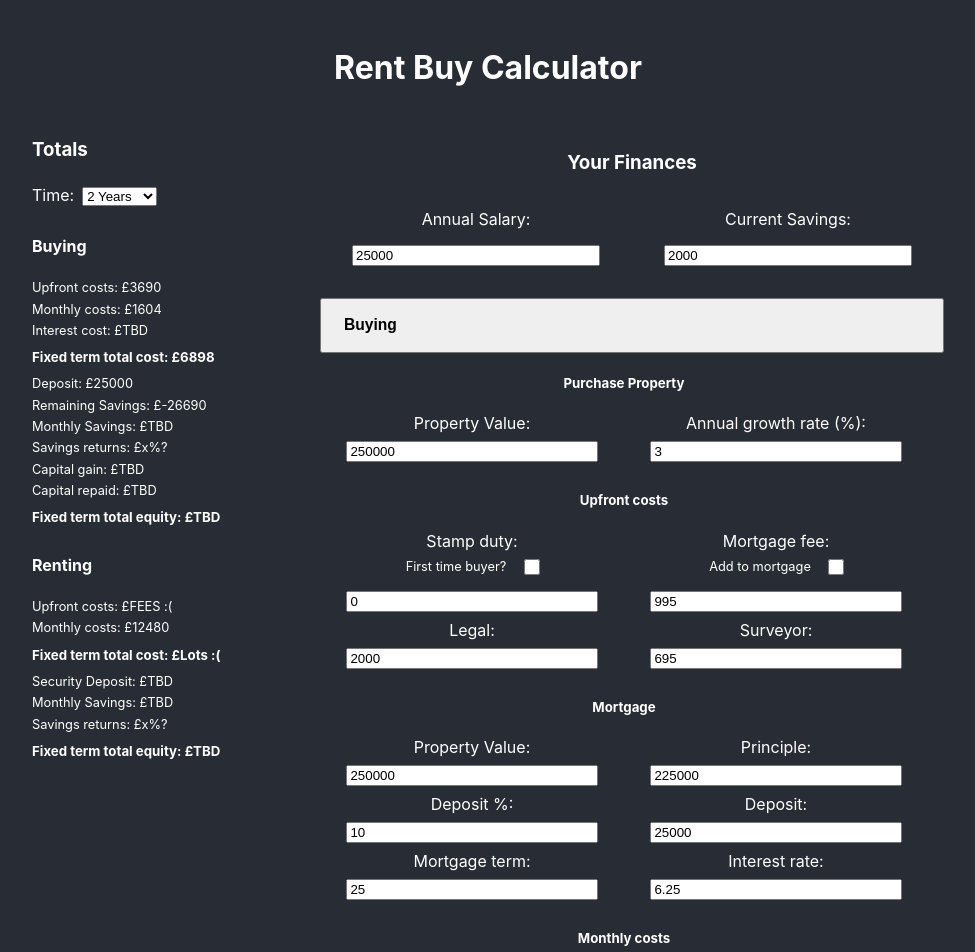
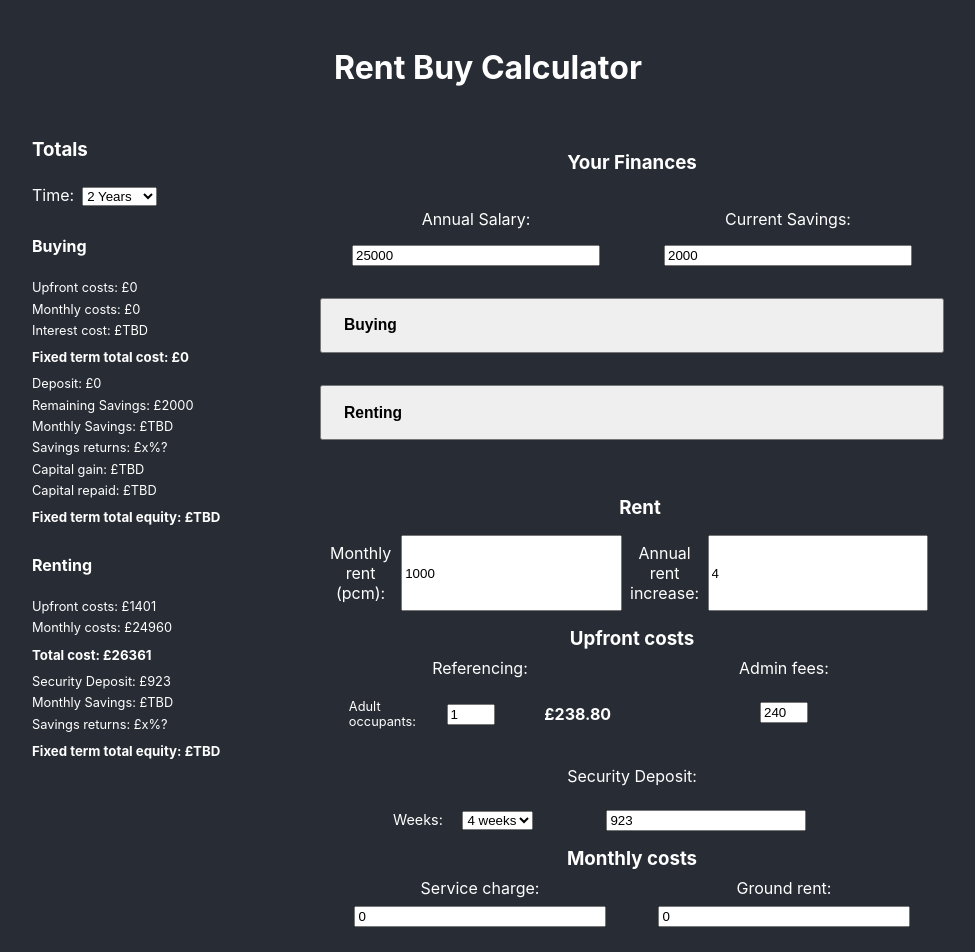
Before and after one commit to Spencer-EMS/rentbuycalc, a React (Create React App) app: page / in a window 1280 px wide. Shown: the top 952 px of the page, without its empty margins (152-1127 px from the left). Built offline with nearby package versions, Linux system fonts and the light colour scheme.

Commit message:
Rent input fields completed

```diff
--- a/src/components/Calculator/Calculator.js
+++ b/src/components/Calculator/Calculator.js
@@ -11,10 +11,6 @@ const Calculator = () => {
     // input variables BUY
     const [ fixedTerm, setFixedTerm ] = useState(2);
 
-    // input variables Rent
-    const [ rentMonthlyCost, setRentMonthlyCost ] = useState(0);
-
-
     // Personal Finances
     const [ annualIncome, setAnnualIncome ] = useState(25000);
     const [ currentSavings, setCurrentSavings ] = useState(2000);
@@ -25,10 +21,15 @@ const Calculator = () => {
     // readOnly values BUY
     const [ depAmount, setDepAmount ] = useState(0);
 
+    // readOnly values Rent
+    const [ securityDeposit, setSecurityDeposit ] = useState(0);
+
     // Totals
     const [ upFrontCosts, setUpFrontCosts ] = useState(0);
     const [ monthlyCosts, setMonthlyCosts ] = useState(0);
     const [ timePeriodCost, setTimePeriodCost ] = useState(0);
+    const [ upFrontRentCost, setUpFrontRentCost ] = useState(0);
+    const [ rentMonthlyCost, setRentMonthlyCost ] = useState(0);
 
     // Booleans
     const [ buyInputBool, setBuyInputBool ] = useState(false);
@@ -57,6 +58,8 @@ const Calculator = () => {
                     buyTotalCost={timePeriodCost}
                     currentSavings={currentSavings}
                     rentMonthlyCost={rentMonthlyCost}
+                    upFrontRentCost={upFrontRentCost}
+                    securityDeposit={securityDeposit}
                 />
                 <div className={style.colFlex}>
                 <PersonalFinances
@@ -71,7 +74,7 @@ const Calculator = () => {
                         <h3>Buying</h3>
                     </div>
                     </button>
-                    {/* {buyInputBool ?  */}
+                    {buyInputBool ?
                         <BuyForm
                             monthlyCosts={monthlyCosts}
                             setMonthlyCosts={setMonthlyCosts}
@@ -85,9 +88,9 @@ const Calculator = () => {
                             setStampDutyCost={setStampDutyCost}
                             setTimePeriodCost={setTimePeriodCost}
                         />
-                        {/* :
-                         <></>
-                    } */}
+                        :
+                        <></>
+                    }
                 </div>
                 <div className={style.rentSection}>
                     <button onClick={handleRentButton}>
@@ -100,6 +103,10 @@ const Calculator = () => {
                             rentMonthlyCost={rentMonthlyCost}
                             setRentMonthlyCost={setRentMonthlyCost}
                             fixedTerm={fixedTerm}
+                            upFrontRentCost={upFrontRentCost}
+                            setUpFrontRentCost={setUpFrontRentCost}
+                            securityDeposit={securityDeposit}
+                            setSecurityDeposit={setSecurityDeposit}
                         />
                     {/* :
                         <></>
--- a/src/components/RentInput/RentInput.js
+++ b/src/components/RentInput/RentInput.js
@@ -7,13 +7,22 @@ const RentInput = (props) => {
     const [ adminCost, setAdminCost ] = useState(240);
     const [ rent, setRent ] = useState(1000);
     const [ rentIncrease, setRentIncrease ] = useState(4);
+    const [ depWeeks, setDepWeeks ] = useState(4);
+    const [ rentServiceCharge, setRentServiceCharge ] = useState(0);
+    const [ rentGroundRent, setRentGroundRent ] = useState(0);
 
     useEffect(() => {
-        var monthlyCost;
         var rate = (rentIncrease/100)+1;
-        monthlyCost = (rent*12)*(rate**(props.fixedTerm-1));
-        props.setRentMonthlyCost(monthlyCost);
-    }, [props, rent, rentIncrease]);
+        var annualCost = (rent*12)*(rate**(props.fixedTerm-1));
+        annualCost = annualCost + ((rentServiceCharge*12)+(rentGroundRent*12));
+        var totalMonthlyCosts = annualCost*props.fixedTerm;
+        props.setRentMonthlyCost(totalMonthlyCosts);
+        var initialCost = parseInt(adminCost)+parseInt(refCost)+parseInt(props.securityDeposit); // ADD SEC DEPOSIT
+        props.setUpFrontRentCost(initialCost);
+        const weeklyRent = (rent*12)/52;
+        const secDeposit = weeklyRent*depWeeks;
+        props.setSecurityDeposit(secDeposit);
+    }, [props, rent, rentIncrease, adminCost, refCost, depWeeks, rentGroundRent, rentServiceCharge]);
 
     const handleRentChange = event => {
         const monthlyRent = parseInt(event.target.value);
@@ -33,6 +42,21 @@ const RentInput = (props) => {
     const handleAdminChange = event => {
         const admin = event.target.value;
         setAdminCost(admin);
+    }
+
+    const handleDepWeekChange = event => {
+        const depWeeks = event.target.value;
+        setDepWeeks(depWeeks);
+    }
+
+    const handleRentServiceChange = event => {
+        const servCharge = event.target.value;
+        setRentServiceCharge(servCharge);
+    }
+
+    const handleRentGroundChange = event => {
+        const groundRent = event.target.value;
+        setRentGroundRent(groundRent);
     }
 
     return(
@@ -56,18 +80,33 @@ const RentInput = (props) => {
                             <h4>£{refCost}</h4>
                         </div>
                     </label>
-                    <label htmlFor="scost">
-                        <p>Admin fees:</p>
+                    <label htmlFor="afees">
+                        <p className={style.adminFont}>Admin fees:</p>
                     <input type="number" id="afees" defaultValue={adminCost} className={style.refInput} onChange={handleAdminChange}/>
                     </label>
                 </div>
+                <label htmlFor="secDep">
+                    <p>Security Deposit:</p>
+                    <div className={style.secDepFlex}>
+                        <label htmlFor="fterm">Weeks:
+                            <select id="fterm" name="fterm" defaultValue={depWeeks} onChange={handleDepWeekChange} className={style.dropDown}>
+                                <option type="number" value="1">1 weeks</option>
+                                <option type="number" value="2">2 weeks</option>
+                                <option type="number" value="3">3 weeks</option>
+                                <option type="number" value="4">4 weeks</option>
+                                <option type="number" value="5">5 weeks</option>
+                            </select>
+                        </label>
+                        <input readOnly type="number" id="secDep" value={props.securityDeposit.toFixed(0)} className={style.refInput}/>
+                    </div>
+                </label>
                 <h3>Monthly costs</h3>
                 <div className={style.flexNorm}>
-                    <label htmlFor="lcost">Service charge:
-                        <input type="number" id="lcost" name="lcost"/>
+                    <label htmlFor="renserv">Service charge:
+                        <input type="number" id="renserv" name="renserv" defaultValue={rentServiceCharge} onChange={handleRentServiceChange}/>
                     </label>
-                    <label htmlFor="lcost">Ground rent:
-                        <input type="number" id="lcost" name="lcost"/>
+                    <label htmlFor="rentGrou">Ground rent:
+                        <input type="number" id="rentGrou" name="rentGrou" defaultValue={rentGroundRent} onChange={handleRentGroundChange}/>
                     </label>
                 </div>
             </form>
--- a/src/components/RentInput/RentInput.module.css
+++ b/src/components/RentInput/RentInput.module.css
@@ -6,6 +6,10 @@
 .flexNorm{
     display: flex;
     width: 100%;
+}
+
+.adminFont{
+    margin-top: 0;
 }
 
 
@@ -58,3 +62,21 @@
     width: 3rem;
     text-align: left;
 }
+
+.secDepFlex{
+    width: 80%;
+    display: flex;
+    justify-content: space-around;
+}
+
+.secDepFlex label{
+    width: 10rem;
+    margin: auto;
+    font-size: 0.9rem;
+    display: flex;
+    justify-content: space-around;
+}
+
+.secDepFlex input{
+    width: 12rem !important;
+}
--- a/src/components/Totals/Totals.js
+++ b/src/components/Totals/Totals.js
@@ -39,10 +39,10 @@ const Totals = (props) => {
                 <h5>Fixed term total equity: £TBD</h5>
 
                 <h4>Renting</h4>
-                <p>Upfront costs: £FEES :(</p>
+                <p>Upfront costs: £{props.upFrontRentCost}</p>
                 <p>Monthly costs: £{props.rentMonthlyCost}</p>
-                <h5>Fixed term total cost: £Lots :(</h5>
-                <p>Security Deposit: £TBD</p>
+                <h5>Total cost: £{props.upFrontRentCost+props.rentMonthlyCost}</h5>
+                <p>Security Deposit: £{props.securityDeposit.toFixed(0)}</p>
                 <p>Monthly Savings: £TBD</p>
                 <p>Savings returns: £x%?</p>
                 <h5>Fixed term total equity: £TBD</h5>
```
